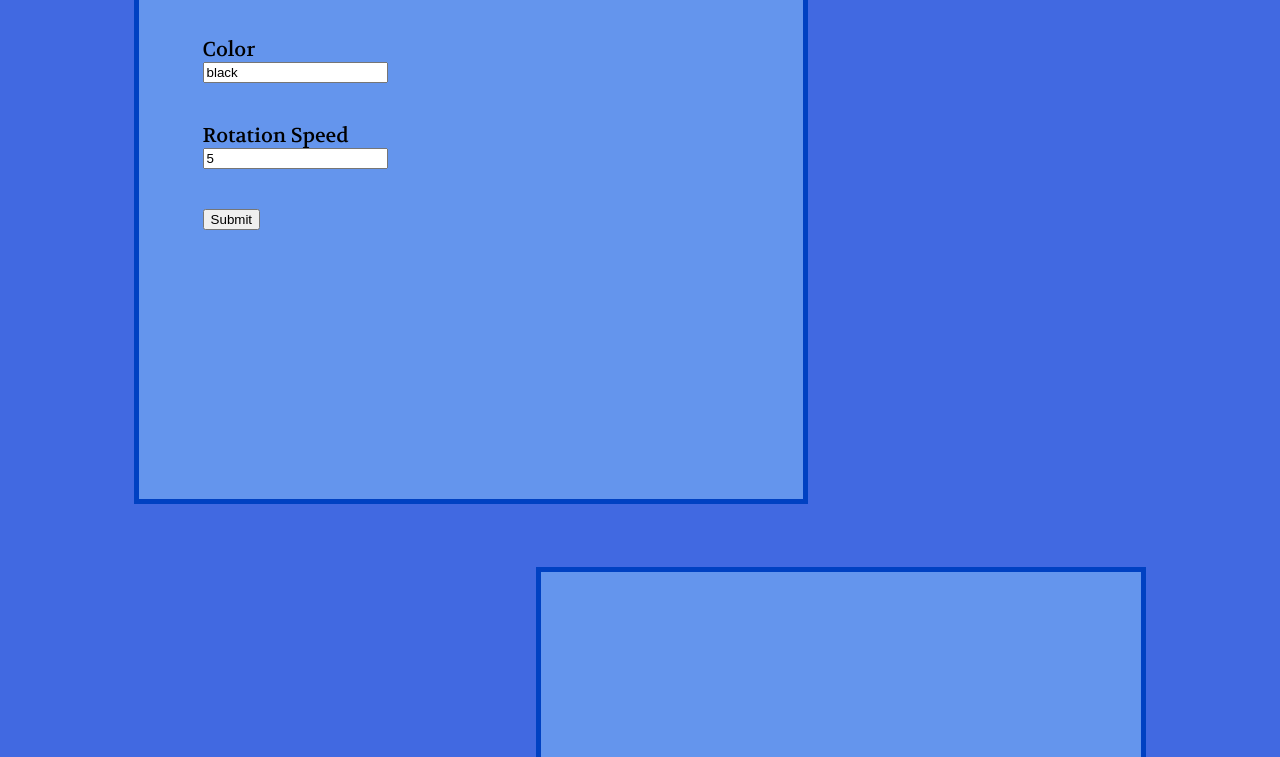
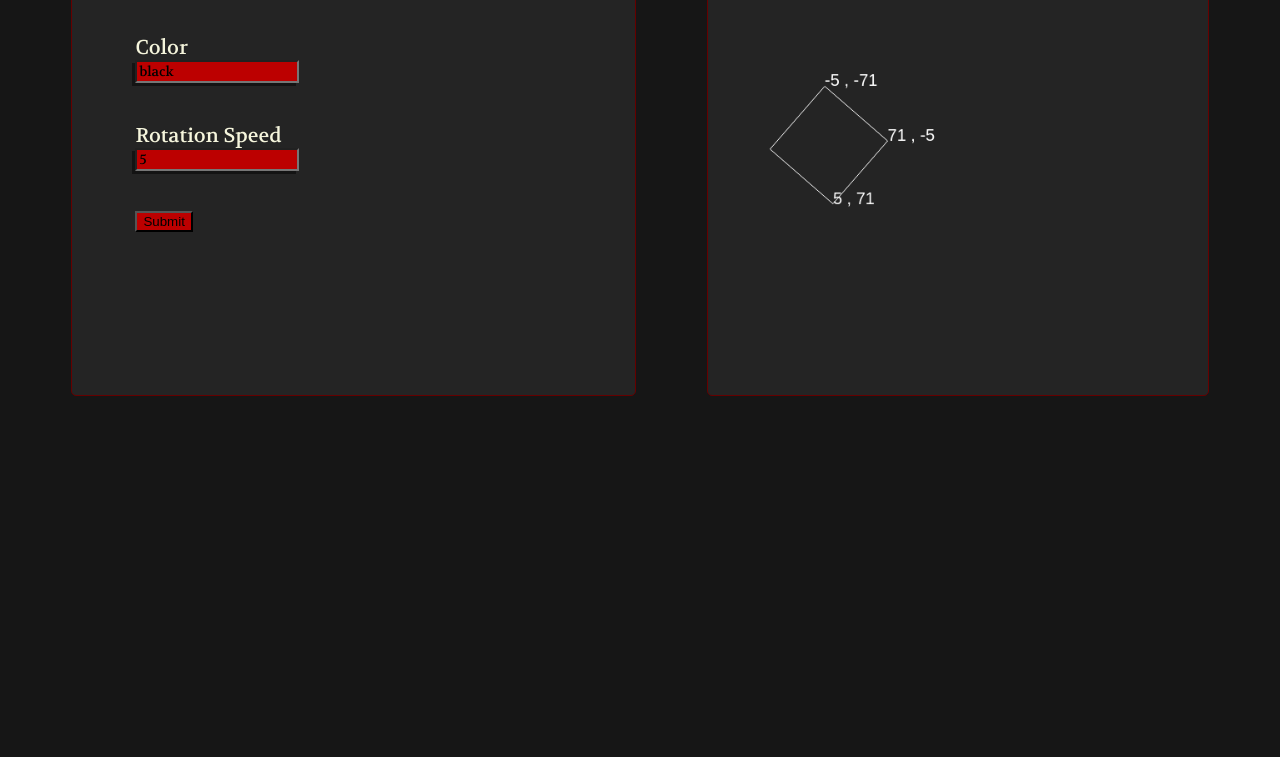
Before and after one commit to Artur8090/Project-Canvas-Visualization, a plain HTML site: page index.html in a window 1280 px wide. Shown: the part 177-934 px from the top of the page. After the commit the page ends 800 px from the top, so only its background shows below. Drawn offline with Linux system fonts and the light colour scheme.

Commit message:
updated css

```diff
--- a/script.js
+++ b/script.js
@@ -78,7 +78,7 @@ const canvas = document.getElementById('canvas');
         let speed = 5;
         let sideLength = 100;
         let halfSide = sideLength / 2;
-        let color = 'black';
+        let color = 'white';
         let x = 0;
         let intervalId = null;
 
@@ -102,6 +102,7 @@ const canvas = document.getElementById('canvas');
             });
 
             ctx.strokeStyle = color;
+            ctx.fillStyle = 'white';
             ctx.font = "20px Arial";
             ctx.beginPath();
             ctx.moveTo(corners[0].x, corners[0].y);
--- a/style.css
+++ b/style.css
@@ -3,26 +3,29 @@
     src: url(fonts/Volkhov/Volkhov-Regular.ttf);
 }
 body{
-    background-color: #4169E1;
+    background-color: #161616;
+    color: beige;
 }
 canvas{
-    background-color: #6495ED;
-    border: 5px solid #0041C2;
+    background-color: #242424;
+    border: 1px solid #660000;
     margin-top: 5%;
     float: right;
-    margin-right: 10%;
-    width: 600px;
-    height: 600px;
+    margin-right: 5%;
+    width: 500px;
+    height: 500px;
+    border-radius: 5px;
 }
 .input-area{
-    margin-left: 10%;
+    margin-left: 5%;
     float: left;
     margin-top: 5%;
-    background-color: #6495ED;
-    border: 5px solid #0041C2;
-    width: 600px;
-    height: 600px;
+    background-color: #242424;
+    border: 1px solid #660000;
+    width: 500px;
+    height: 500px;
     padding-left: 5%;
+    border-radius: 5px;
 }
 .input-area #title{
     font-family: volkov;
@@ -40,3 +43,12 @@ canvas{
 #size-input, #color-input, #speed-input{
     margin-bottom: 40px;
 }
+input{
+    background-color: #bc0000;
+    font-family: volkov;
+    box-shadow: -3px 3px #131313;
+}
+button{
+    background-color: #bc0000;
+
+}
```
